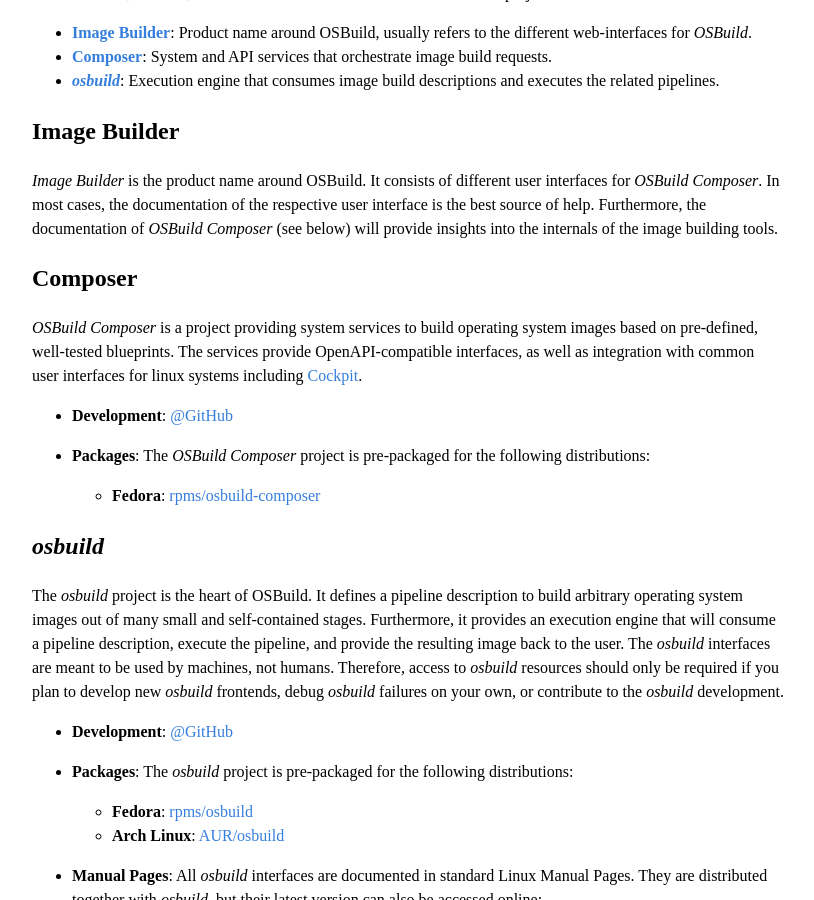
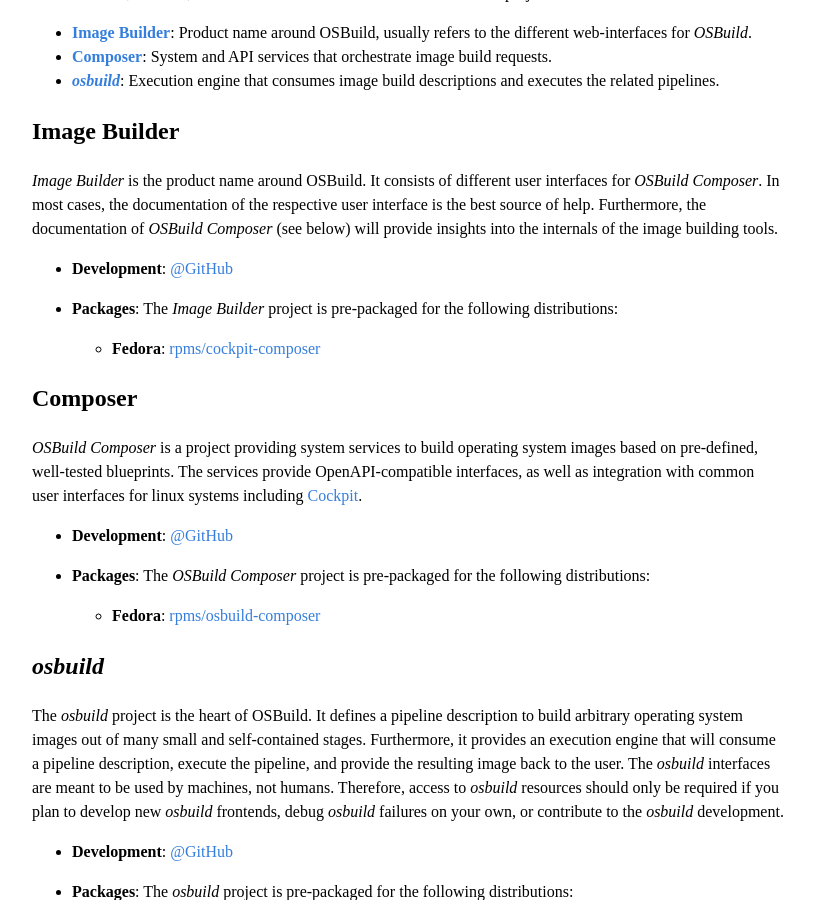
Before and after one commit to osbuild/legacy-website, a Jekyll site: the page built from documentation.md, in a window 1280 px wide and 900 px high, scrolled down 401 px. Shown: the whole window, without its empty margins (232-1046 px from the left). Built offline with Jekyll 4.4.1, drawn with Linux system fonts in a browser that asks for light colours; nearby versions of some CDN libraries.

Commit message:
website: add links to cockpit-composer
Cockpit-composer is currently the main UI for Image Builder. Therefore,
the Image Builder documentation now includes links to cockpit-composer's
github and rpms.

```diff
--- a/documentation.md
+++ b/documentation.md
@@ -23,6 +23,13 @@ user interfaces for _OSBuild Composer_. In most cases, the documentation of the
 respective user interface is the best source of help. Furthermore, the
 documentation of _OSBuild Composer_ (see below) will provide insights into the
 internals of the image building tools.
+
+* **Development**: [@GitHub](https://github.com/weldr/cockpit-composer)
+
+* **Packages**: The _Image Builder_ project is pre-packaged for the
+  following distributions:
+
+  * **Fedora**: [rpms/cockpit-composer](https://src.fedoraproject.org/rpms/cockpit-composer)
 
 ## Composer
 
```
